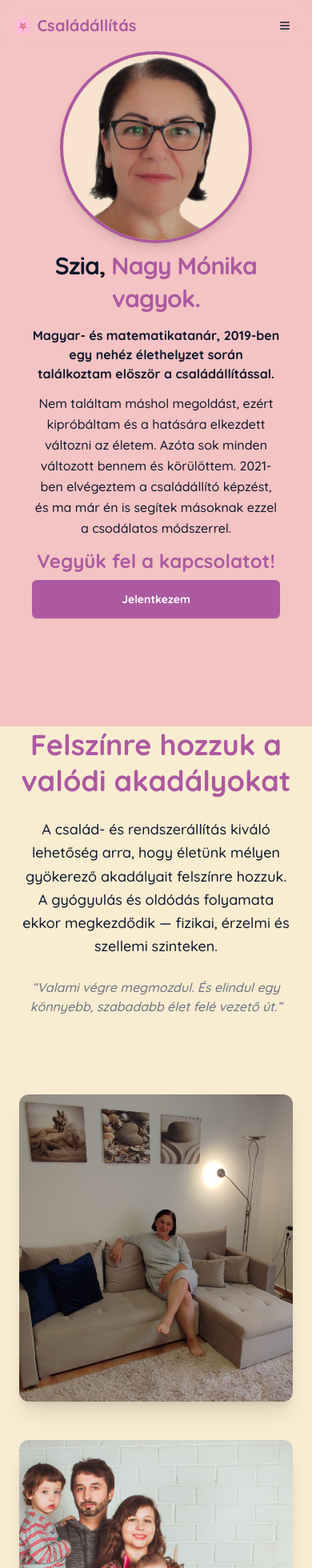
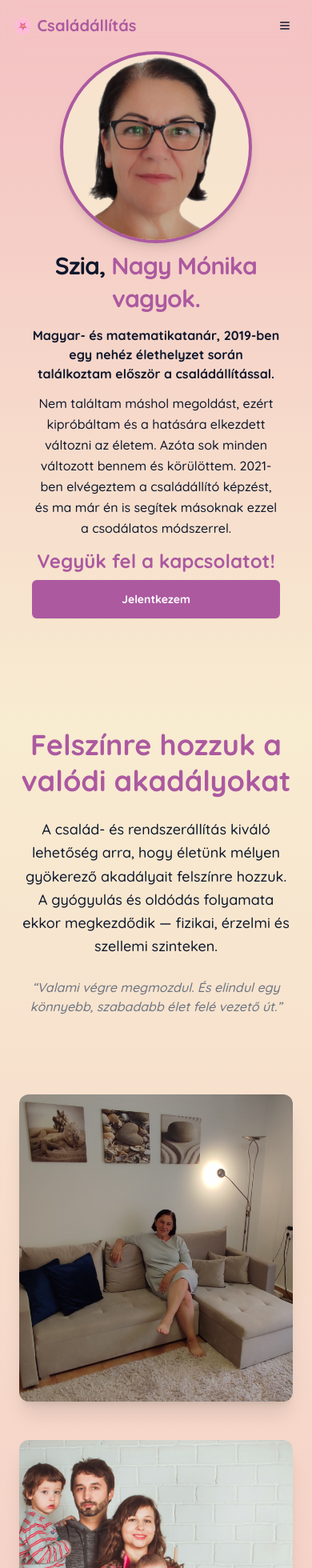
Before and after one commit to matet2001/monika-portfolio, a Next.js app: page / in a window 390 px wide. Shown: the top 1960 px of the page at 80% size. Built offline with nearby package versions, Linux system fonts and the light colour scheme.

Commit message:
Change the background of the page to gradient

```diff
--- a/src/app/globals.css
+++ b/src/app/globals.css
@@ -46,6 +46,9 @@
 :root {
   --radius: 0.625rem;
   --header-height: 64px;
+
+  --gradient-main: linear-gradient(to bottom, #f4c3c3, #f8ecd1);
+  --gradient-secondary: linear-gradient(to top, #f4c3c3, #f8ecd1);
 
   --background: #f4c3c3;
   --background-secondary: #f8ecd1;
@@ -130,6 +133,18 @@
   --sidebar-ring: oklch(0.552 0.016 285.938);
 }
 
+.bg-gradient-main {
+  background-image: var(--gradient-main);
+  background-size: cover;
+  background-repeat: no-repeat;
+}
+
+.bg-gradient-secondary {
+  background-image: var(--gradient-secondary);
+  background-size: cover;
+  background-repeat: no-repeat;
+}
+
 @layer base {
   * {
     @apply border-border outline-ring/50;
--- a/src/app/page.tsx
+++ b/src/app/page.tsx
@@ -11,13 +11,13 @@ export default function Home() {
 
       <section
         id="sessions"
-        className="w-full min-h-screen bg-background-secondary"
+        className="w-full min-h-screen  bg-gradient-secondary"
       >
         <h2 className="text-3xl font-semibold mb-6">Ülések</h2>
         {/* Individual vs Group Sessions explanation */}
       </section>
 
-      <section id="faq" className="w-full min-h-screen">
+      <section id="faq" className="w-full min-h-screen  bg-gradient-main">
         <h2 className="text-3xl font-semibold mb-6">Gyakori kérdések</h2>
         {/* FAQs and emotional topics */}
       </section>
--- a/src/components/sections/about.tsx
+++ b/src/components/sections/about.tsx
@@ -9,7 +9,7 @@ export default function AboutSection() {
   return (
     <section
       id="intro"
-      className="w-full md:h-[calc(100vh-var(--header-height))] h-screen bg-background flex"
+      className="w-full md:h-[calc(100vh-var(--header-height))] h-screen bg-gradient-main flex"
     >
       {/* Containerized content inside full-width section */}
       <div className="container flex flex-col md:flex-row items-center justify-start md:justify-center md:gap-20 xl:gap-40 px-10 sm:px-2 md:px-10 mx-auto flex-1">
--- a/src/components/sections/apply.tsx
+++ b/src/components/sections/apply.tsx
@@ -51,7 +51,7 @@ export default function ApplySection() {
   return (
     <section
       id="signup"
-      className="w-full scroll-mt-[var(--header-height)] px-6 md:px-10"
+      className="w-full scroll-mt-[var(--header-height)] px-6 md:px-10 bg-gradient-main"
     >
       <div className="max-w-7xl mx-auto flex flex-col md:flex-row items-center justify-between h-auto md:min-h-screen">
         {/* Left Side — Animated Form */}
--- a/src/components/sections/constellation.tsx
+++ b/src/components/sections/constellation.tsx
@@ -7,7 +7,7 @@ export default function ConstellationSection() {
   return (
     <section
       id="about-constellation"
-      className="w-full bg-background-secondary text-foreground px-6 md:px-10 scroll-mt-[var(--header-height)]"
+      className="w-full text-foreground px-6 md:px-10 scroll-mt-[var(--header-height)] bg-gradient-secondary"
     >
       <div className="max-w-7xl mx-auto flex flex-col ">
         {/* Block 1 — Text Left, Image Right */}
```
